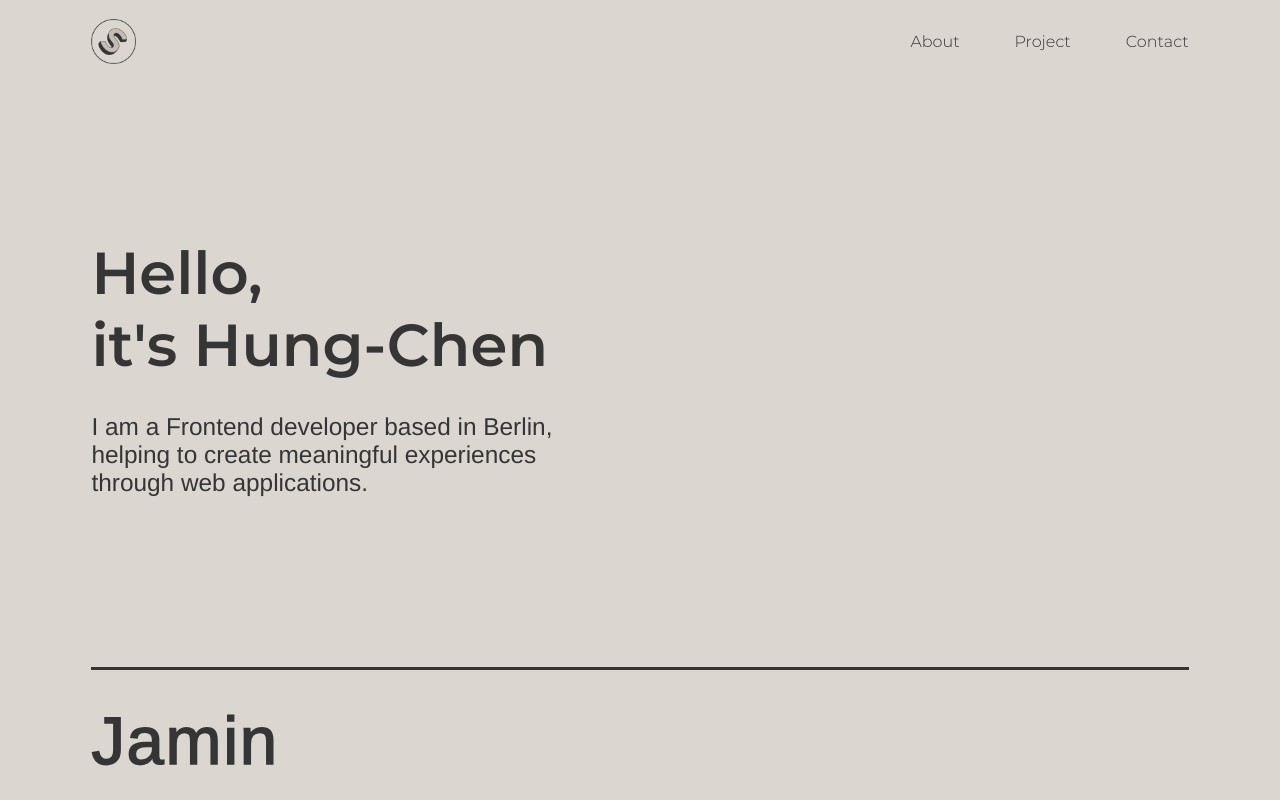
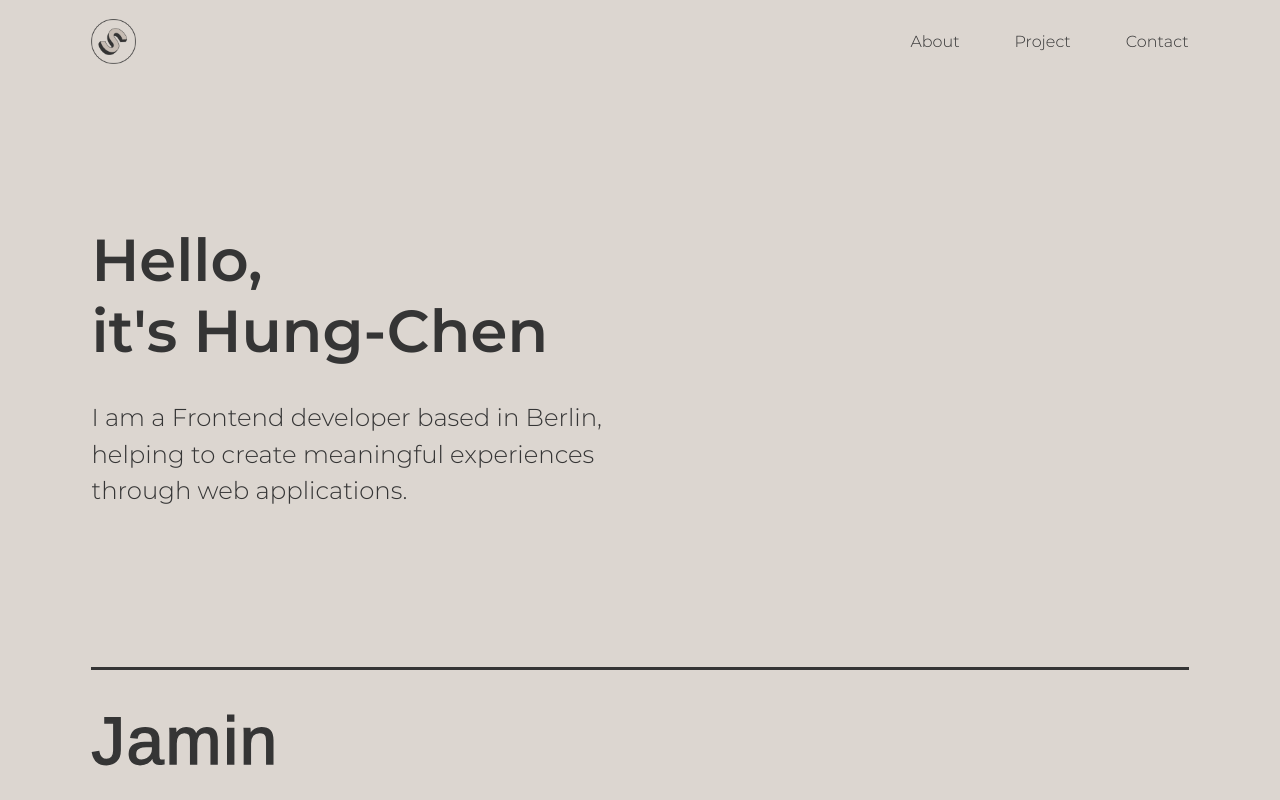
Before and after one commit to FseanU/Portfolio_1.0, a React (Create React App) app: page / in a window 1280 px wide. Shown: the top 800 px of the page. Built offline with nearby package versions, Linux system fonts and the light colour scheme; a web font is replaced by a local one.

Commit message:
feat: Adjust Greeting layout

```diff
--- a/src/components/Greeting.js
+++ b/src/components/Greeting.js
@@ -9,17 +9,26 @@ const StyledGreeting = styled.div`
   justify-content: center;
 `;
 
+const Heading = styled.h1`
+  font-size: calc(40px + 1.5vw);
+  font-weight: 600;
+  line-height: 1.2;
+`;
+
 const Paragraph = styled.p`
   margin-top: 2rem;
+  font-size: calc(18px + 0.5vw);
+  font-weight: 300;
+  line-height: 1.5;
 `;
 
 const Greeting = () => {
   return (
     <StyledGreeting>
-      <h1>
+      <Heading>
         Hello, <br />
         it's Hung-Chen
-      </h1>
+      </Heading>
       <Paragraph>
         I am a Frontend developer based in Berlin, <br />
         helping to create meaningful experiences <br />
```
